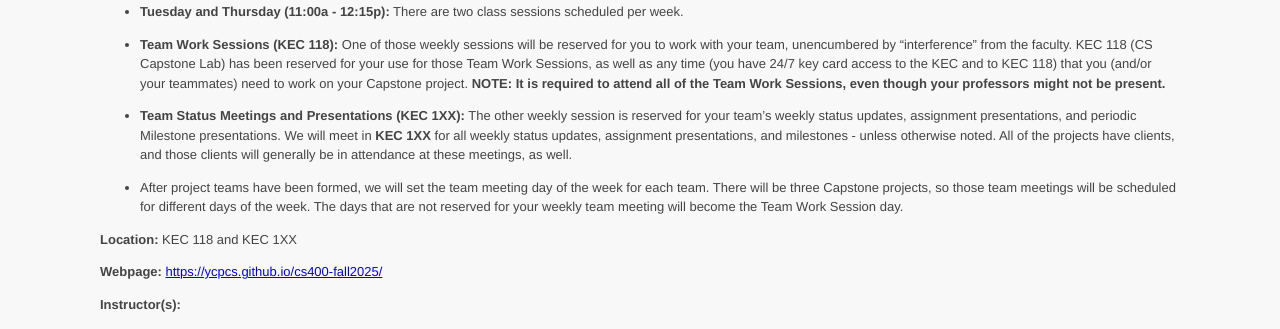
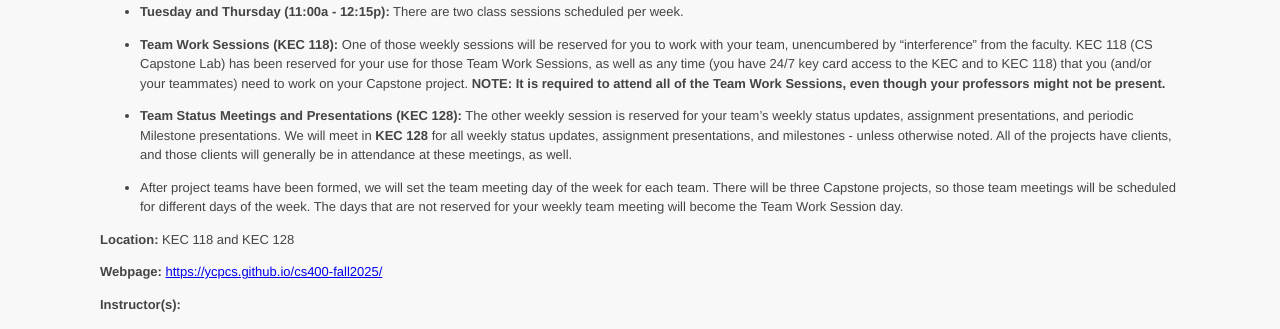
Before and after one commit to ycpcs/cs400-fall2025, a Jekyll site: the page built from syllabus.md, in a window 1280 px wide and 900 px high. Shown: the part 207-536 px from the top of the window. Built offline with Jekyll 4.4.1, drawn with Linux system fonts in a browser that asks for light colours.

Commit message:
update syllabus
update syllabus

```diff
--- a/syllabus.md
+++ b/syllabus.md
@@ -20,11 +20,11 @@ title: Syllabus
 
 * **Team Work Sessions (KEC 118):** One of those weekly sessions will be reserved for you to work with your team, unencumbered by "interference" from the faculty.  KEC 118 (CS Capstone Lab) has been reserved for your use for those Team Work Sessions, as well as any time (you have 24/7 key card access to the KEC and to KEC 118) that you (and/or your teammates) need to work on your Capstone project.  **NOTE: It is required to attend all of the Team Work Sessions, even though your professors might not be present.**
 
-* **Team Status Meetings and Presentations (KEC 1XX):** The other weekly session is reserved for your team's weekly status updates, assignment presentations, and periodic Milestone presentations.  We will meet in **KEC 1XX** for all weekly status updates, assignment presentations, and milestones - unless otherwise noted.  All of the projects have clients, and those clients will generally be in attendance at these meetings, as well.
+* **Team Status Meetings and Presentations (KEC 128):** The other weekly session is reserved for your team's weekly status updates, assignment presentations, and periodic Milestone presentations.  We will meet in **KEC 128** for all weekly status updates, assignment presentations, and milestones - unless otherwise noted.  All of the projects have clients, and those clients will generally be in attendance at these meetings, as well.
 
 * After project teams have been formed, we will set the team meeting day of the week for each team.  There will be three Capstone projects, so those team meetings will be scheduled for different days of the week.  The days that are not reserved for your weekly team meeting will become the Team Work Session day.
 
-**Location:** KEC 118 and KEC 1XX
+**Location:** KEC 118 and KEC 128
 
 **Webpage:**  [https://ycpcs.github.io/cs400-fall2025/](https://ycpcs.github.io/cs400-fall2025/)
 
```
Also changed, not shown: projects/RevMetrix-Project/schedule.md (+1 -1 lines).
